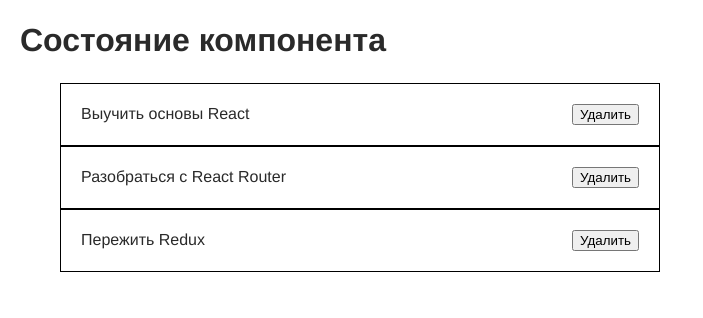
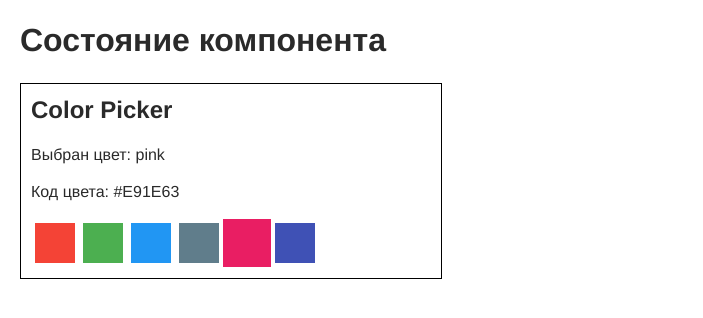
Before and after one commit to Ihor849/Home_react-trening, a React (Create React App) app: page / in a window 1280 px wide. Shown: the top 318 px of the page, without its empty margins (0-703 px from the left). Built offline with nearby package versions, Linux system fonts and the light colour scheme.

Commit message:
npm-i-classnames

```diff
--- a/src/components/App/App.jsx
+++ b/src/components/App/App.jsx
@@ -1,40 +1,40 @@
 import React, { Component } from 'react';
 // import Counter from 'components/Counter';
 // import Drobdown from 'components/Drobdown';
-// import ColorPicker from 'components/ColorPicker';
-import TodoList from 'components/TodoList';
+import ColorPicker from 'components/ColorPicker';
+// import TodoList from 'components/TodoList';
 
-import initialTodos from 'components/json/todos.json';
+// import initialTodos from 'components/json/todos.json';
 
-// const colorPickerOptions = [
-//   { label: 'red', color: '#F44336' },
-//   { label: 'green', color: '#4CAF50' },
-//   { label: 'blue', color: '#2196F3' },
-//   { label: 'grey', color: '#607D8B' },
-//   { label: 'pink', color: '#E91E63' },
-//   { label: 'indigo', color: '#3F51B5' },
-// ];
+const colorPickerOptions = [
+  { label: 'red', color: '#F44336' },
+  { label: 'green', color: '#4CAF50' },
+  { label: 'blue', color: '#2196F3' },
+  { label: 'grey', color: '#607D8B' },
+  { label: 'pink', color: '#E91E63' },
+  { label: 'indigo', color: '#3F51B5' },
+];
 
 class App extends Component {
-  state = {
-    todos: initialTodos,
-  };
+  // state = {
+  //   todos: initialTodos,
+  // };
 
-  deleteTodo = todoId => {
-    this.setState(prevState => ({
-      todos: prevState.todos.filter(todo => todo.id !== todoId),
-    }));
-  };
+  // deleteTodo = todoId => {
+  //   this.setState(prevState => ({
+  //     todos: prevState.todos.filter(todo => todo.id !== todoId),
+  //   }));
+  // };
 
   render() {
-    const { todos } = this.state;
+    // const { todos } = this.state;
     return (
       <>
         <h1>Состояние компонента</h1>
         {/* <Counter initialValue={0} /> */}
         {/* <Drobdown /> */}
-        {/* <ColorPicker options={colorPickerOptions} /> */}
-        <TodoList todos={todos} onDeleteTodo={this.deleteTodo} />
+        <ColorPicker options={colorPickerOptions} />
+        {/* <TodoList todos={todos} onDeleteTodo={this.deleteTodo} /> */}
       </>
     );
   }
--- a/src/components/ColorPicker/ColorPicker.js
+++ b/src/components/ColorPicker/ColorPicker.js
@@ -1,5 +1,6 @@
 import React, { Component } from 'react';
-import 'components/ColorPicker/ColorPicker.css';
+import classNames from 'classnames';
+import './ColorPicker.css';
 
 class ColorPicker extends Component {
   state = {
@@ -11,7 +12,25 @@ class ColorPicker extends Component {
       activeOptionsIdx: index,
     });
   };
+  // ++++++++++++++++++++++++++++++= БЫЛО В НАЧАЛЕ ++++++++++++++++++++++++++++++
+  // makeOptionClassName = index => {
+  //   const optionClasses = ['ColorPicker__option'];
 
+  //   if (index === this.state.activeOptionsIdx) {
+  //     optionClasses.push('ColorPicker__option--active');
+  //   }
+  //   return optionClasses.join(' ');
+  // };
+
+  // ++++++++++++++++++++++++++++++= делаем через className пакет (npm i classnames)++++++++++++++++++++++++++++++
+
+  // makeOptionClassName = index => {
+  //   return classNames('ColorPicker__option', {
+  //     'ColorPicker__option--active': index === this.state.activeOptionsIdx,
+  //   });
+  // };
+
+  // +++++++++++++++++++++++++++++++++++++++++++++  Перенесли в розметку сделали инлайн +++++++++++++++++++++++++++=++++++++++++++++++++++++++++++
   makeOptionClassName = index => {
     const optionClasses = ['ColorPicker__option'];
 
@@ -27,7 +46,7 @@ class ColorPicker extends Component {
 
     const { label } = options[activeOptionsIdx];
     const { color } = options[activeOptionsIdx];
-    console.log(label);
+    // console.log(label);
 
     return (
       <div className="ColorPicker">
@@ -38,7 +57,11 @@ class ColorPicker extends Component {
           {options.map(({ label, color }, index) => (
             <button
               key={label}
-              className={this.makeOptionClassName(index)}
+              // className={this.makeOptionClassName(index)} заменили на classNames(npm i classnames)
+              className={classNames('ColorPicker__option', {
+                'ColorPicker__option--active':
+                  index === this.state.activeOptionsIdx,
+              })}
               style={{ backgroundColor: color }}
               onClick={() => this.setActiveIdx(index)}
             ></button>
```
